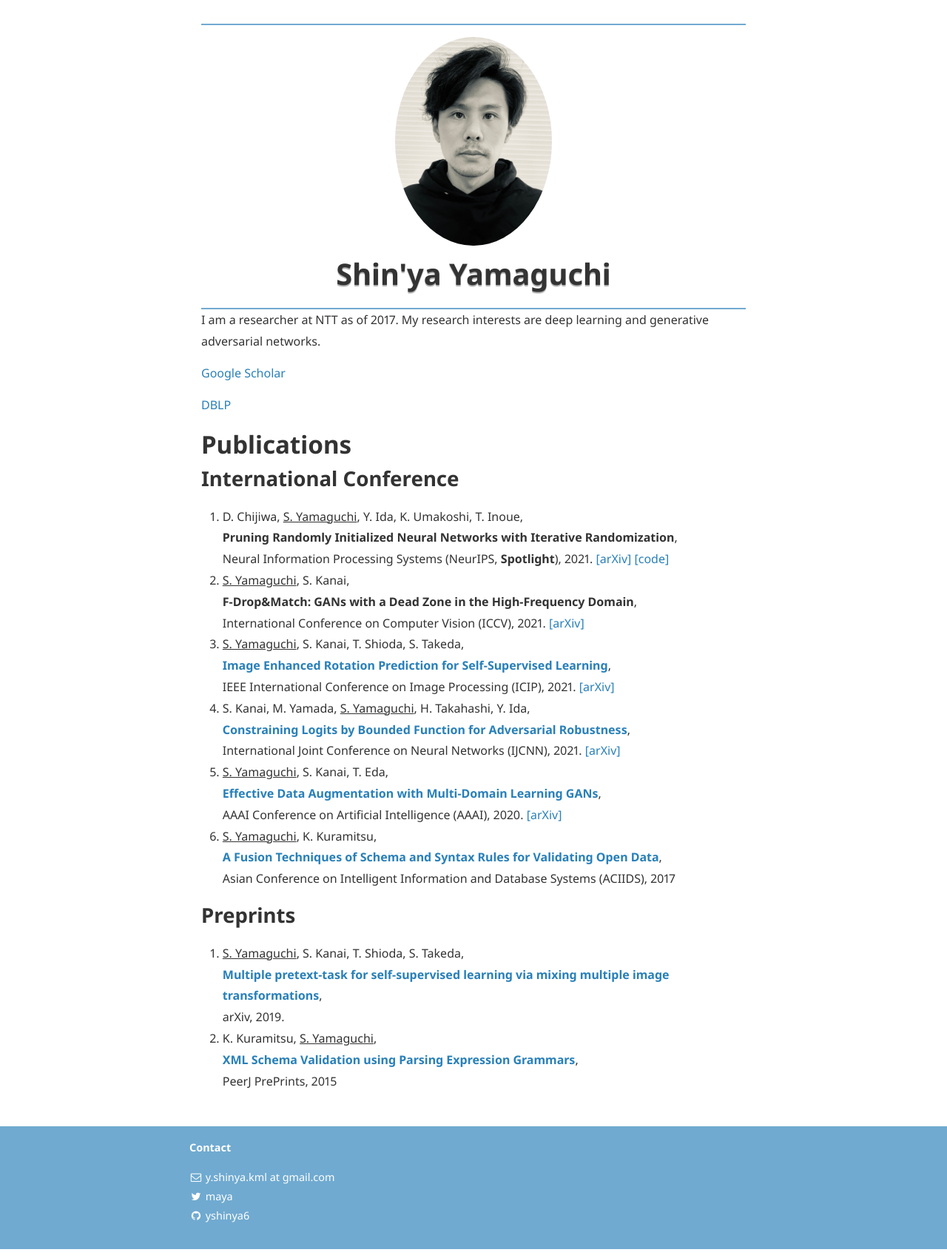
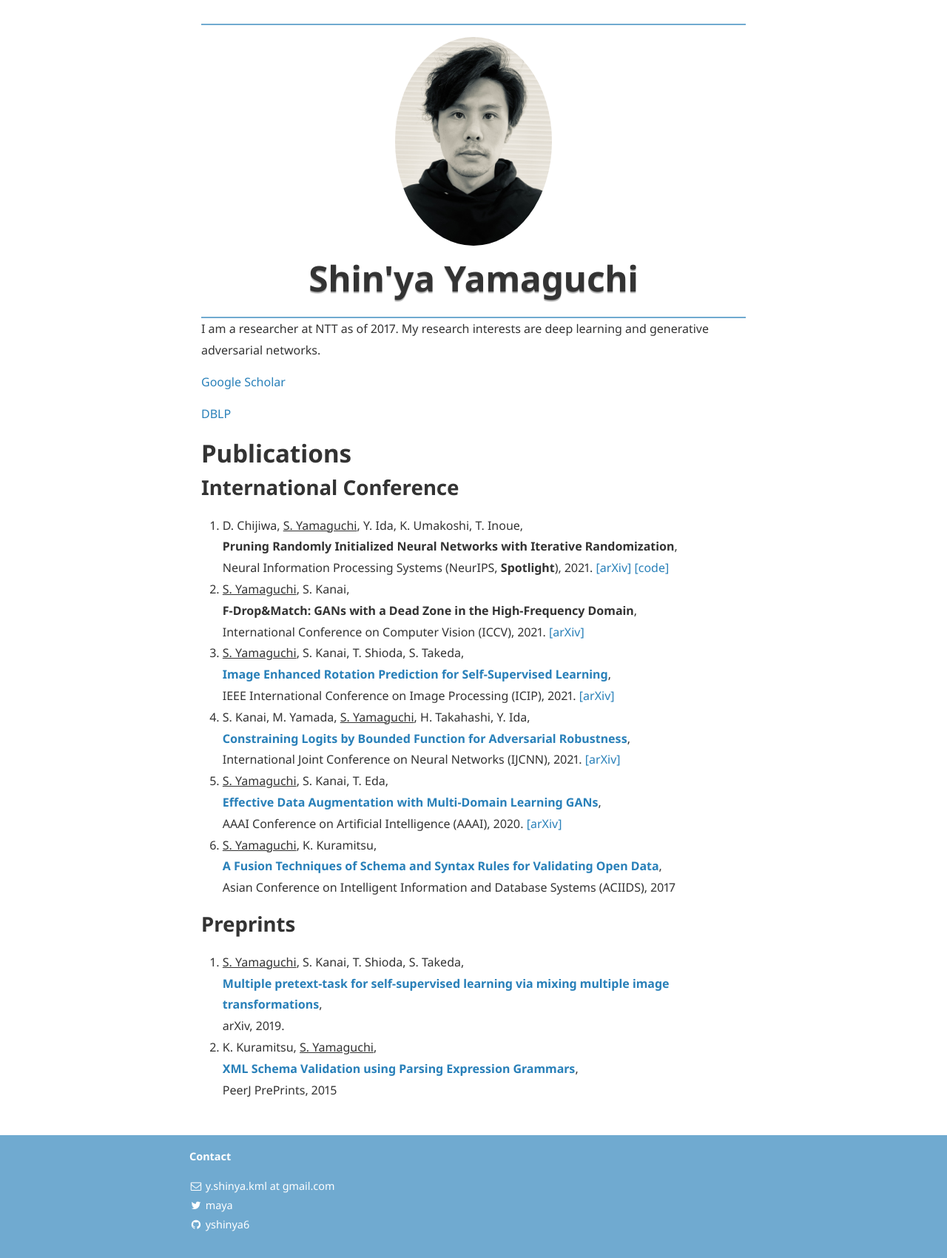
Before and after one commit to yshinya6/yshinya6.github.io, a Jekyll site: the page built from index.md, in a window 1280 px wide. Shown: the whole page at 74% size. Built offline with Jekyll 4.4.1, drawn with Linux system fonts in a browser that asks for light colours; nearby versions of some CDN libraries.

Commit message:
revert css font setting

```diff
--- a/css/main.scss
+++ b/css/main.scss
@@ -187,7 +187,8 @@ h6 {
   font-family: "Noto Sans", "Noto Sans JP", "Helvetica Neue", "Roboto Slab", "Helvetica", "Arial", sans-serif;
   font-size: 16px;
   line-height: 1.5;
-  margin: 0 0 0px; }
+  margin: 0 0 0px;
+  margin: 0 0 0rem; }
 
 h1 {
   font-size: 2.0736em; }
@@ -459,7 +460,7 @@ pre code.hljs {
     border-top: solid 2px #70aad0;
     border-bottom: solid 2px #70aad0; }
     .page-content .site-header-container .site-header .title {
-      font-size: 2.48832em; }
+      font-size: 2.985984em; }
     .page-content .site-header-container .site-header .subtitle {
       font-style: italic;
       font-size: 1.2em; }
```
